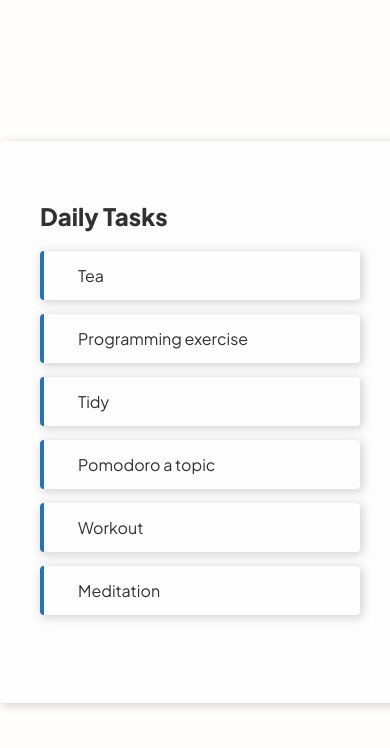
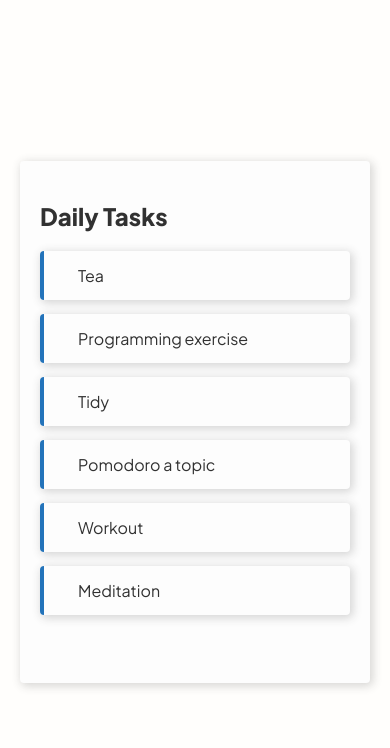
Before and after one commit to Btwonu/checklist, a website: page src/index.html in a window 390 px wide. Drawn offline with nearby package versions, Linux system fonts and the light colour scheme; files that its build step writes are made by us from their sources.

Commit message:
Add responsive changes

```diff
--- a/src/index.html
+++ b/src/index.html
@@ -4,12 +4,14 @@
 <head>
 	<title>Parcel Sandbox</title>
 	<meta charset="UTF-8" />
+	<meta name="viewport" content="width=device-width, initial-scale=1">
 	<link rel="stylesheet" href="styles/styles.css" />
 </head>
 
 <body>
 	<div class="wrapper">
 		<div class="wrapper__inner">
+			<div class="shell">
 				<div class="checklist">
 					<h2>Daily Tasks</h2>
 
@@ -51,6 +53,7 @@
 				</div>
 			</div>
 		</div>
+	</div>
 
 	<script type="module" src="js/index.js"></script>
 </body>
--- a/src/styles/styles.scss
+++ b/src/styles/styles.scss
@@ -34,12 +34,34 @@ h1 {
 	}
 }
 
+.shell {
+	max-width: 1600px;
+	padding: 0 20px;
+	margin: 0 auto;
+	width: 100%;
+
+	@media (min-width: 768px) {
+		padding: 0 30px;
+	}
+
+	@media (min-width: 1024px) {
+		padding: 0 60px;
+	}
+}
+
 .checklist {
 	background: #fdfdfd;
 	padding: 40px 40px;
-	min-width: 400px;
+	max-width: 400px;
+	margin: 0 auto;
 	box-shadow: 2px 2px 10px 1px rgba(#313131, 0.2);
 	border-radius: 4px;
+
+	@media (max-width: 768px) {
+		min-width: auto;
+		width: 100%;
+		padding: 20px;
+	}
 }
 
 .checklist ul {
```
Also changed, not shown: 1 other file. Lines whose indentation alone changed are shown as unchanged.
